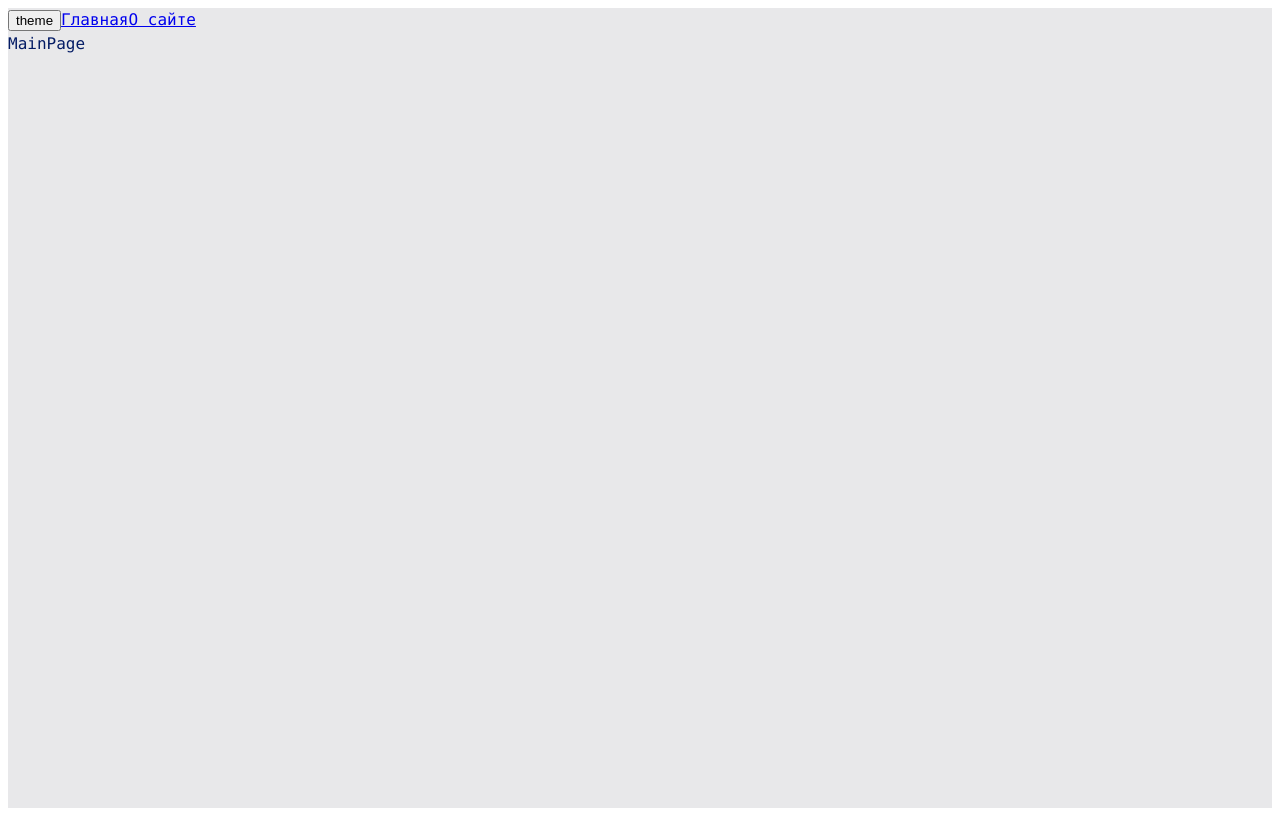
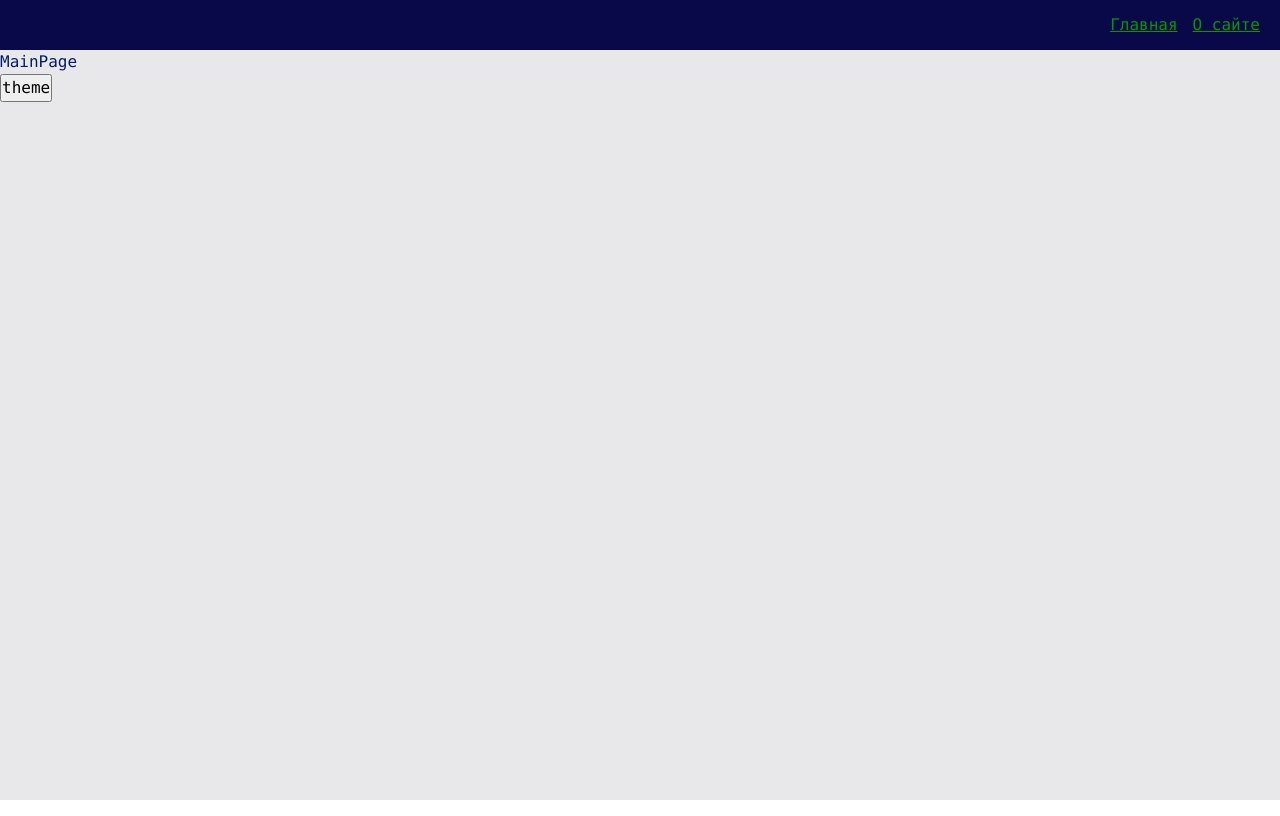
Before and after one commit to rab-dot/React-ulbi, a React app: page / in a window 1280 px wide. Built offline with nearby package versions, Linux system fonts and the light colour scheme.

Commit message:
Added navbar

```diff
--- a/src/app/App.tsx
+++ b/src/app/App.tsx
@@ -3,6 +3,7 @@ import { Link } from "react-router-dom";
 import { useTheme } from "app/providers/ThemeProvider/lib/useTheme";
 import { classNames } from "shared/lib/classNames/classNames";
 import { AppRouter } from "./providers/router";
+import { Navbar } from "widgets/Navbar";
 
 const App = () => {
   const { theme, toggleTheme } = useTheme();
@@ -11,10 +12,9 @@ const App = () => {
     <div
       className={classNames("app", { hovered: true, selected: false }, [theme])}
     >
+      <Navbar />
+      <AppRouter />
       <button onClick={() => toggleTheme()}>theme</button>
-      <Link to={"/"}>Главная</Link>
-      <Link to={"/about"}>О сайте</Link>
-      <AppRouter />
     </div>
   );
 };
--- a/src/app/styles/reset.scss
+++ b/src/app/styles/reset.scss
@@ -0,0 +1,14 @@
+* {
+  margin: 0;
+  padding: 0;
+  box-sizing: border-box;
+}
+
+input,
+button,
+textarea,
+select {
+  margin: 0;
+
+  font: inherit;
+}
--- a/src/app/styles/themes/dark.scss
+++ b/src/app/styles/themes/dark.scss
@@ -1,6 +1,10 @@
 .app.dark {
   --bg-color: #090949;
+  --inverted-bg-color: #e8e8ea;
 
   --primary-color: #049604;
   --secondary-color: #04ff04;
+
+  --iverted-primary-color: #041c65;
+  --iverted-secondary-color: #0452ff;
 }
--- a/src/app/styles/themes/normal.scss
+++ b/src/app/styles/themes/normal.scss
@@ -1,6 +1,10 @@
 :root {
   --bg-color: #e8e8ea;
+  --inverted-bg-color: #090949;
 
   --primary-color: #041c65;
   --secondary-color: #0449e0;
+
+  --inverted-primary-color: #049604;
+  --inverted-secondary-color: #04ff04;
 }
--- a/src/app/styles/variables/global.scss
+++ b/src/app/styles/variables/global.scss
@@ -8,4 +8,8 @@
   --font-size-l: 24px;
   --font-line-l: 32px;
   --font-l: var(--font-size-l) / var(--font-line-l) var(--font-family-main);
+
+  // Размеры
+
+  --navbar-height: 50px;
 }
--- a/src/shared/lib/classNames/classNames.ts
+++ b/src/shared/lib/classNames/classNames.ts
@@ -2,12 +2,12 @@ type Mods = Record<string, boolean | string>;
 
 export function classNames(
   cls: string,
-  mods: Mods,
-  additional: string[]
+  mods: Mods = {},
+  additional: string[] = []
 ): string {
   return [
     cls,
-    ...additional,
+    ...additional.filter(Boolean),
     ...Object.entries(mods)
       .filter(([cls, value]) => Boolean(value))
       .map(([cls, value]) => cls),
--- /dev/null
+++ b/src/shared/ui/AppLink/AppLink.module.scss
@@ -0,0 +1,15 @@
+.AppLink {
+  color: var(--primary-color);
+}
+
+.primary {
+  color: var(--primary-color);
+}
+
+.secondary {
+  color: var(--inverted-primary-color);
+}
+
+.red {
+  color: red;
+}
--- /dev/null
+++ b/src/shared/ui/AppLink/AppLink.tsx
@@ -0,0 +1,34 @@
+import { FC } from "react";
+import { Link, LinkProps } from "react-router-dom";
+import cls from "./AppLink.module.scss";
+import { classNames } from "shared/lib/classNames/classNames";
+
+export enum AppLinkTheme {
+  PRIMARY = "primary",
+  SECONDARY = "secondary",
+}
+
+interface AppLinkProps extends LinkProps {
+  className?: string;
+  theme?: AppLinkTheme;
+}
+
+export const AppLink: FC<AppLinkProps> = (props) => {
+  const {
+    to,
+    className,
+    children,
+    theme = AppLinkTheme.PRIMARY,
+    ...otherProps
+  } = props;
+
+  return (
+    <Link
+      to={to}
+      className={classNames(cls.AppLink, {}, [className, cls[theme]])}
+      {...otherProps}
+    >
+      {children}
+    </Link>
+  );
+};
--- /dev/null
+++ b/src/widgets/Navbar/index.ts
@@ -0,0 +1,3 @@
+import { Navbar } from "./ui/Navbar";
+
+export { Navbar };
--- /dev/null
+++ b/src/widgets/Navbar/ui/Navbar.module.scss
@@ -0,0 +1,16 @@
+.navbar {
+  width: 100%;
+  height: var(--navbar-height);
+  background: var(--inverted-bg-color);
+  display: flex;
+  align-items: center;
+  padding: 20px;
+}
+
+.links {
+  margin-left: auto;
+}
+
+.mainLink {
+  margin-right: 15px;
+}
--- /dev/null
+++ b/src/widgets/Navbar/ui/Navbar.tsx
@@ -0,0 +1,27 @@
+import { Link } from "react-router-dom";
+import { classNames } from "shared/lib/classNames/classNames";
+import cls from "./Navbar.module.scss";
+import { AppLink, AppLinkTheme } from "shared/ui/AppLink/AppLink";
+
+interface NavbarProps {
+  className?: string;
+}
+
+export const Navbar = ({ className }: NavbarProps) => {
+  return (
+    <div className={classNames(cls.navbar, {}, [className])}>
+      <div className={cls.links}>
+        <AppLink
+          theme={AppLinkTheme.SECONDARY}
+          to={"/"}
+          className={cls.mainLink}
+        >
+          Главная
+        </AppLink>
+        <AppLink theme={AppLinkTheme.SECONDARY} to={"/about"}>
+          О сайте
+        </AppLink>
+      </div>
+    </div>
+  );
+};
```
